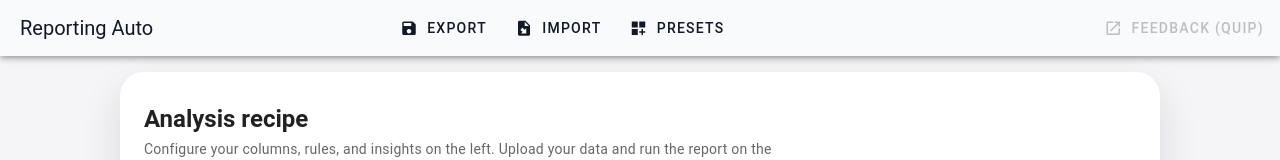
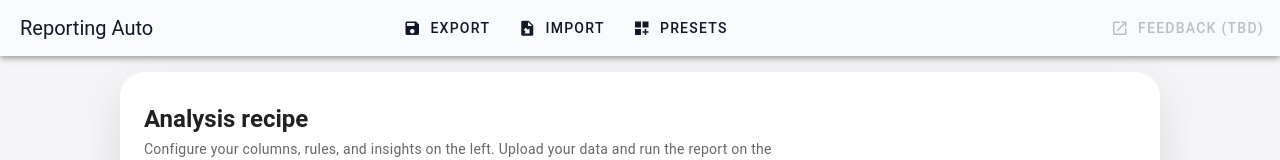
Before and after one commit to elvissierra/Report-Housing, a Vue app in the folder frontend/: page / in a window 1280 px wide. Shown: the top 160 px of the page. Built offline with nearby package versions, Linux system fonts and the light colour scheme; no server answers.

Commit message:
rm feedback link for now

```diff
--- a/frontend/src/App.vue
+++ b/frontend/src/App.vue
@@ -25,7 +25,7 @@
         target="_blank"
         :disabled="FEEDBACK_LINK === '#'"
       >
-        Feedback (Quip)
+        Feedback (TBD)
       </v-btn>
 
       <input ref="fileInput" type="file" accept="application/json" class="d-none" @change="onImport" />
```
